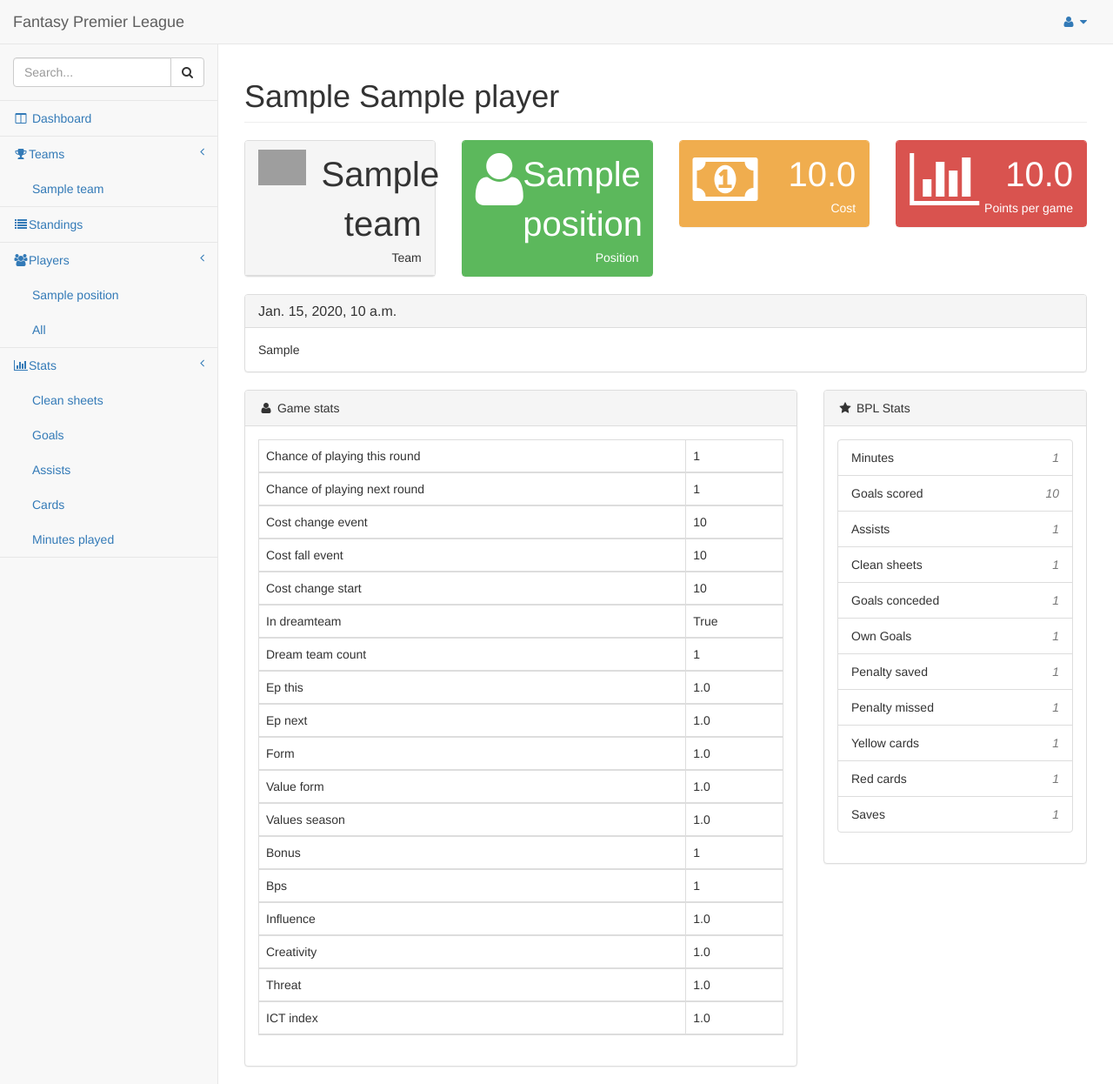
After one commit to MarcinDylong/FPL, a Django app: page /player/1/ in a window 1280 px wide. The commit adds this page. Shown: the whole page at 87% size. Run offline with Django 3.2, Linux system fonts and the light colour scheme; tables that the repository leaves empty hold one stand-in row (values such as "Sample post"); style sheets or scripts are compiled from the project's sources; some libraries are stand-ins or nearby versions; grey boxes are pictures that could not be loaded.

Commit message:
Player view added

```diff
--- /dev/null
+++ b/fantasy_pl/templates/components/player.html
@@ -0,0 +1,287 @@
+{% extends "dashboard/base.html" %}
+{% load static %}
+
+{% block extrahead %}
+
+<!-- Timeline CSS -->
+<link href="{% static "dist/css/timeline.css" %}" rel="stylesheet">
+
+<!-- Morris Charts CSS -->
+<link href="{% static "bower_components/morrisjs/morris.css" %}" rel="stylesheet">
+
+{% endblock extrahead %}
+
+
+{% block content %}
+
+<div class="row">
+    <div class="col-lg-12">
+        <h1 class="page-header"> {{ player }}</h1>
+    </div>
+    <!-- /.col-lg-12 -->
+</div>
+<!-- /.row -->
+<div class="row">
+    <div class="col-lg-3 col-md-6">
+        <div class="panel panel-default">
+            <div class="panel-heading">
+                <div class="row">
+                    <div class="col-xs-4">
+                        <a href="{% url 'fpl:team' team.id 'id'%}">
+                            <img style='height: 130%; width: 130%; object-fit: contain; display: block' src="{{photo}}">
+                        </a>
+                    </div>
+                    <div class="col-xs-8 text-right">
+                        <div class="huge">{{team.short_name}}</div>
+                        <div>Team</div>
+                    </div>
+                </div>
+            </div>
+        </div>
+    </div>
+    <div class="col-lg-3 col-md-6">
+        <div class="panel panel-green">
+            <div class="panel-heading">
+                <div class="row">
+                    <div class="col-xs-3">
+                        <i class="fa fa-user fa-5x"></i>
+                    </div>
+                    <div class="col-xs-9 text-right">
+                        <div class="huge">{{ player.position }}</div>
+                        <div>Position</div>
+                    </div>
+                </div>
+            </div>
+        </div>
+    </div>
+    <div class="col-lg-3 col-md-6">
+        <div class="panel panel-yellow">
+            <div class="panel-heading">
+                <div class="row">
+                    <div class="col-xs-3">
+                        <i class="fa fa-money fa-5x"></i>
+                    </div>
+                    <div class="col-xs-9 text-right">
+                        <div class="huge">{{player.now_cost}}</div>
+                        <div>Cost</div>
+                    </div>
+                </div>
+            </div>
+        </div>
+    </div>
+    <div class="col-lg-3 col-md-6">
+        <div class="panel panel-red">
+            <div class="panel-heading">
+                <div class="row">
+                    <div class="col-xs-3">
+                        <i class="fa fa-bar-chart-o fa-5x"></i>
+                    </div>
+                    <div class="col-xs-9 text-right">
+                        <div class="huge">{{player.points_per_game}}</div>
+                        <div>Points per game</div>
+                    </div>
+                </div>
+            </div>
+        </div>
+    </div>
+</div>
+{% if player.news %}
+<div class="row">
+    <div class="col-lg-12">
+        <div class="panel-group" id="accordion">
+            <div class="panel panel-default">
+                <div class="panel-heading">
+                    <h4 class="panel-title">
+                        <a data-toggle="collapse" href="#collapseOne">{{ player.news_added }}</a>
+                    </h4>
+                </div>
+                <div id="collapseOne" class="panel-collapse collapse in">
+                    <div class="panel-body">
+                        {{ player.news }}
+                    </div>
+                </div>
+            </div>
+        </div>
+    </div>
+    <!-- /.col-lg-12 -->
+</div>
+{% endif %}
+<!-- /.row -->
+<div class="row">
+    <div class="col-lg-8">
+        <div class="panel panel-default">
+            <div class="panel-heading">
+                <i class="fa fa-user fa-fw"></i> Game stats
+            </div>
+            <!-- /.panel-heading -->
+            <div class="panel-body">
+                <div class="row">
+                    <div class="col-lg-12">
+                        <div class="table-responsive">
+                            <table class="table table-bordered table-hover table-striped">
+                                <thead>
+                                    <tr>
+                                        <td>Chance of playing this round</td>
+                                        <td>{{player.chance_of_playing_this_round}}</td>
+                                    </tr>
+                                    <tr>
+                                        <td>Chance of playing next round</td>
+                                        <td>{{player.chance_of_playing_next_round}}</td>
+                                    </tr>
+                                    <tr>
+                                        <td>Cost change event</td>
+                                        <td>{{player.cost_change_event}}</td>
+                                    </tr>
+                                    <tr>
+                                        <td>Cost fall event</td>
+                                        <td>{{player.cost_change_event_fall}}</td>
+                                    </tr>
+                                    <tr>
+                                        <td>Cost change start</td>
+                                        <td>{{player.cost_change_start}}</td>
+                                    </tr>
+                                    <tr>
+                                        <td>In dreamteam</td>
+                                        <td>{{player.in_dreamteam}}</td>
+                                    </tr>
+                                    <tr>
+                                        <td>Dream team count</td>
+                                        <td>{{player.dreamteam_count}}</td>
+                                    </tr>
+                                    <tr>
+                                        <td>Ep this</td>
+                                        <td>{{player.ep_this}}</td>
+                                    </tr>
+                                    <tr>
+                                        <td>Ep next</td>
+                                        <td>{{player.ep_next}}</td>
+                                    </tr>
+                                    <tr>
+                                        <td>Form</td>
+                                        <td>{{player.form}}</td>
+                                    </tr>
+                                    <tr>
+                                        <td>Value form</td>
+                                        <td>{{player.value_form}}</td>
+                                    </tr>
+                                    <tr>
+                                        <td>Values season</td>
+                                        <td>{{player.value_season}}</td>
+                                    </tr>
+                                    <tr>
+                                        <td>Bonus</td>
+                                        <td>{{player.bonus}}</td>
+                                    </tr>
+                                    <tr>
+                                        <td>Bps</td>
+                                        <td>{{player.bps}}</td>
+                                    </tr>
+                                    <tr>
+                                        <td>Influence</td>
+                                        <td>{{player.influence}}</td>
+                                    </tr>
+                                    <tr>
+                                        <td>Creativity</td>
+                                        <td>{{player.creativity}}</td>
+                                    </tr>
+                                    <tr>
+                                        <td>Threat</td>
+                                        <td>{{player.threat}}</td>
+                                    </tr>
+                                    <tr>
+                                        <td>ICT index</td>
+                                        <td>{{player.ict_index}}</td>
+                                    </tr>
+                                </tbody>
+                            </table>
+                        </div>
+                        <!-- /.table-responsive -->
+                    </div>
+                </div>
+                <!-- /.row -->
+            </div>
+            <!-- /.panel-body -->
+        </div>
+        <!-- /.panel -->
+    </div>
+    <!-- /.col-lg-8 -->
+    <div class="col-lg-4">
+        <div class="panel panel-default">
+            <div class="panel-heading">
+                <i class="fa fa-star fa-fw"></i> BPL Stats
+            </div>
+            <!-- /.panel-heading -->
+            <div class="panel-body">
+                <div class="list-group">
+                    <div class="list-group-item">
+                        Minutes
+                        <span class="pull-right text-muted"><em>{{player.minutes}}</em>
+                        </span>
+                    </div>
+                    <div class="list-group-item">
+                        Goals scored
+                        <span class="pull-right text-muted"><em>{{player.goals_scored}}</em>
+                        </span>
+                    </div>
+                    <div class="list-group-item">
+                        Assists
+                        <span class="pull-right text-muted"><em>{{player.assists}}</em>
+                        </span>
+                    </div>
+                    <div class="list-group-item">
+                        Clean sheets
+                        <span class="pull-right text-muted"><em>{{player.clean_sheets}}</em>
+                        </span>
+                    </div>
+                    <div class="list-group-item">
+                        Goals conceded
+                        <span class="pull-right text-muted"><em>{{player.goals_conceded}}</em>
+                        </span>
+                    </div>
+                    <div class="list-group-item">
+                        Own Goals
+                        <span class="pull-right text-muted"><em>{{player.own_goals}}</em>
+                        </span>
+                    </div>
+                    <div class="list-group-item">
+                        Penalty saved
+                        <span class="pull-right text-muted"><em>{{player.penalties_saved}}</em>
+                        </span>
+                    </div>
+                    <div class="list-group-item">
+                        Penalty missed
+                        <span class="pull-right text-muted"><em>{{player.penalties_missed}}</em>
+                        </span>
+                    </div>
+                    <div class="list-group-item">
+                        Yellow cards
+                        <span class="pull-right text-muted"><em>{{player.yellow_cards}}</em>
+                        </span>
+                    </div>
+                    <div class="list-group-item">
+                        Red cards
+                        <span class="pull-right text-muted"><em>{{player.red_cards}}</em>
+                        </span>
+                    </div>
+                    <div class="list-group-item">
+                        Saves
+                        <span class="pull-right text-muted"><em>{{player.saves}}</em>
+                        </span>
+                    </div>
+                </div>
+            </div>
+            <!-- /.panel-body -->
+        </div>
+        <!-- /.panel -->
+    </div>
+    <!-- /.col-lg-4 -->
+</div>
+<!-- /.row -->
+
+{% endblock content %}
+
+
+{% block extrajs %}
+
+
+{% endblock extrajs %}
--- a/fantasy_pl/templates/components/team.html
+++ b/fantasy_pl/templates/components/team.html
@@ -145,7 +145,11 @@
                                     {% for player in players %}
                                         <tr>
                                             <td>{{player.id}}</td>
-                                            <td>{{player.second_name}}</td>
+                                            <td>
+                                                <a href="{% url 'fpl:player' player.id %}">
+                                                    {{player.second_name}}
+                                                </a>
+                                            </td>
                                             <td>{{player.position}}</td>
                                             <td>{{player.now_cost}}</td>
                                             <td>{{player.points_per_game}}</td>
--- a/fantasy_pl/urls.py
+++ b/fantasy_pl/urls.py
@@ -1,7 +1,7 @@
 from django.urls import path
 
 from .views import IndexView, LoginView, BlankView, LogoutView, PopulateTeamsView, UpdateTeamsView, PopulatePlayersView, \
-                   UpdatePlayersView, PopulatePositionsView, TeamView, StandingsView
+                   UpdatePlayersView, PopulatePositionsView, TeamView, StandingsView, PlayerView
 
 app_name = 'fantasy_pl'
 
@@ -19,6 +19,7 @@ urlpatterns = [
 
     path('team/<int:id>/<str:sort>', TeamView.as_view(), name='team'),
     path('standings/', StandingsView.as_view(), name='standings'),
+    path('player/<int:id>/', PlayerView.as_view(), name='player'),
     # path('buttons/', ButtonsView.as_view(), name="buttons"),
     # path('flot/', FlotView.as_view(), name="flot"),
     # path('forms/', FormsView.as_view(), name="forms"),
--- a/fantasy_pl/views.py
+++ b/fantasy_pl/views.py
@@ -278,3 +278,13 @@ class StandingsView(View):
         table = Team.objects.all().order_by('position')
         ctx = {'table': table}
         return render(request, 'components/standings.html', ctx)
+
+
+class PlayerView(View):
+
+    def get(self, request, id):
+        player = Player.objects.get(id=id)
+        team = Team.objects.get(name=player.team)
+        photo = "/static/logos/" + team.short_name.lower() + ".png "
+        ctx = {'team': team, 'player': player, 'photo': photo}
+        return render(request,'components/player.html', ctx)
--- a/static/logos/premier-league-logo-8DD5A/Premier-League-logo.html
+++ /dev/null
@@ -1 +0,0 @@
-<!doctype html><html><head><meta http-equiv="Refresh" Content="0; url=https://www.seeklogo.net/?s=Premier+League&utm_source=readme_file&utm_medium=return&utm_term=download%2Breturn&utm_campaign=refer"><meta charset="utf-8"><title>Premier League</title></head><body></body></html>
```
Also changed, not shown: fantasy_pl/models.py (+25 -24 lines), static/logos/bpl.png (renamed from static/logos/premier-league-logo-8DD5A/premier-league-logo-preview.png), 3 other files.
